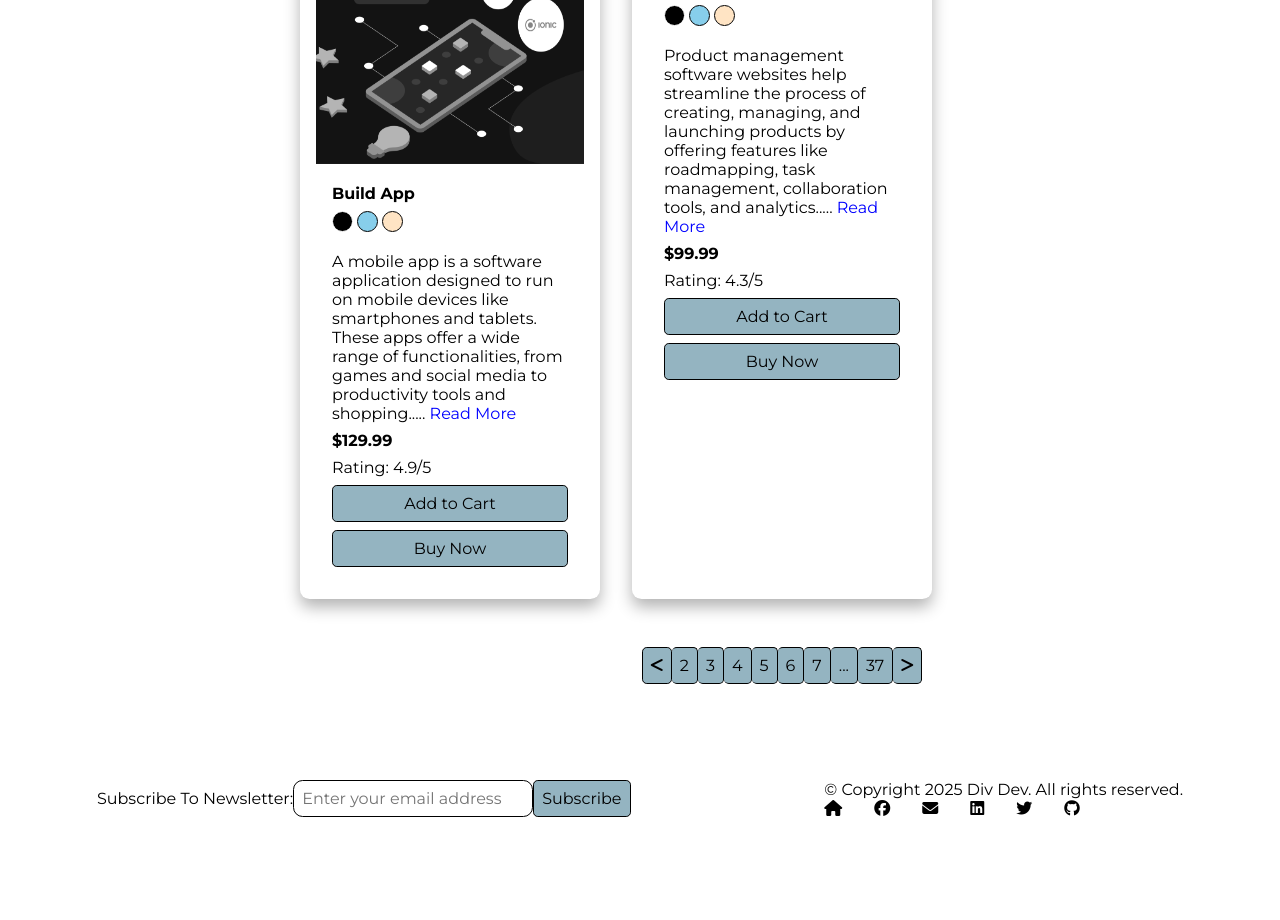
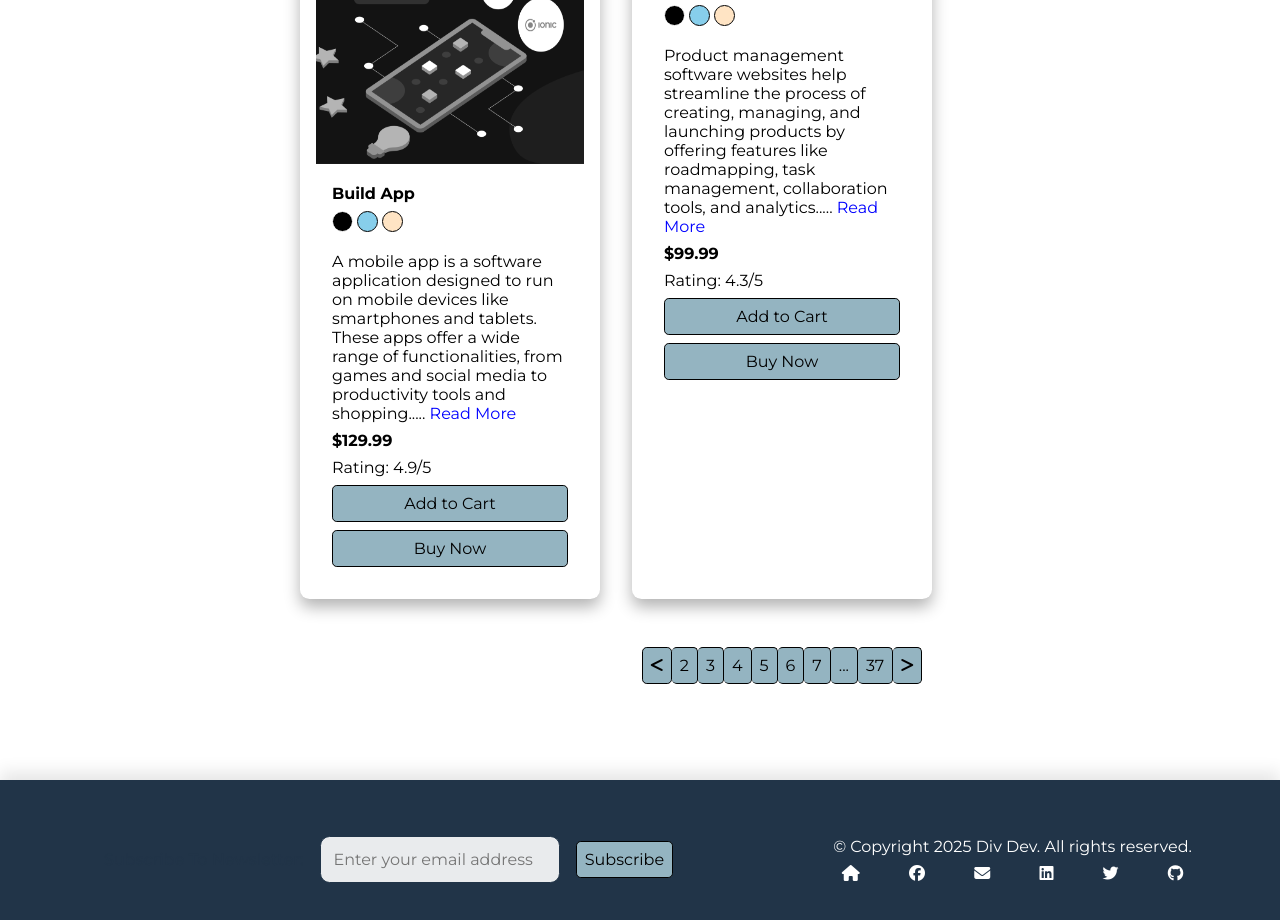
Before and after one commit to Rauf-17/E-Commerce, a plain HTML site: page index.html in a window 1280 px wide. Shown: the part 1750-2670 px from the top of the page. Before the commit the page ends 2568 px from the top, so only its background shows below. Drawn offline with Linux system fonts and the light colour scheme.

Commit message:
E-Commerce Website using HTML & CSS

```diff
--- a/index.html
+++ b/index.html
@@ -377,13 +377,13 @@
     <!-- Footer Starts here -->
 
     <footer class="footer flex-around-center">
-        <div class=" flex-around-center">
+        <div class="footer-newsletter flex-around-center">
             <label for="subscribe">Subscribe To Newsletter: </label>
             <input type="email" name="subscribe" class="footer__input" id="subscribe" placeholder="Enter your email address">
             <button type="submit" class="btn btn-subscribe">Subscribe</button>
         </div>
         <div>
-            <p>
+            <p style="color: white; margin-bottom: 0.5rem;">
                 &copy; Copyright 2025 Div Dev.
                 All rights reserved.
             </p>
--- a/style.css
+++ b/style.css
@@ -552,21 +552,51 @@ main{
 
 
 /* Footer Starts Here */
+.footer {
+    min-height: 20vh;
+    background-color: var(--primary-color);
+    padding: var(--padding);
+    box-shadow: 0 -0.5rem 1rem rgba(0, 0, 0, 0.1);
+}
 
-.footer__nav{
+.footer__nav {
     display: flex;
+    justify-content: space-around;
+    align-items: center;
     gap: 2rem;
     font-size: 1rem;
+}
 
+.footer__link {
+    color: var(--text-color);
+    transition: var(--transition);
 }
-.footer__link{
-    color: black;
+
+.footer__link:hover {
+    color: var(--text-color);
+    transform: scale(1.1);
 }
-.footer__input{
-    padding: 0.5rem;
+
+.footer__input {
+    padding: 0.8rem;
     width: 15rem;
     border-radius: var(--border-radius);
-    border: 1px solid black;
+    border: 1px solid var(--primary-color);
+    background-color: rgba(255, 255, 255, 0.9);
+}
+
+.footer__input:focus {
+    outline: 2px solid var(--primary-color);
+    box-shadow: var(--box-shadow);
+}
+.footer-newsletter {
+    gap: 1rem;
+    padding: 1rem;
+}
+
+.footer-newsletter label {
+    font-weight: 500;
+    color: var(--primary-color);
 }
 /* Footer Ends Here */
 
```
